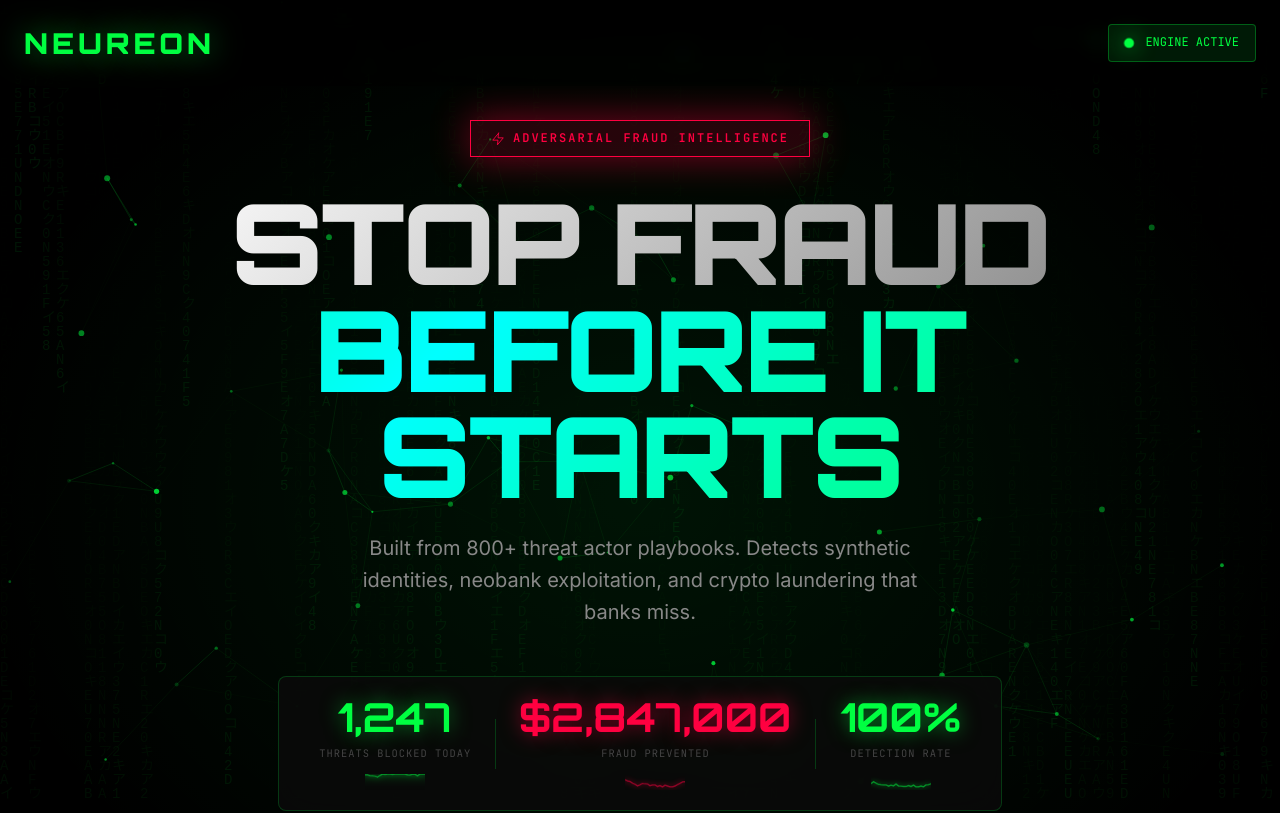
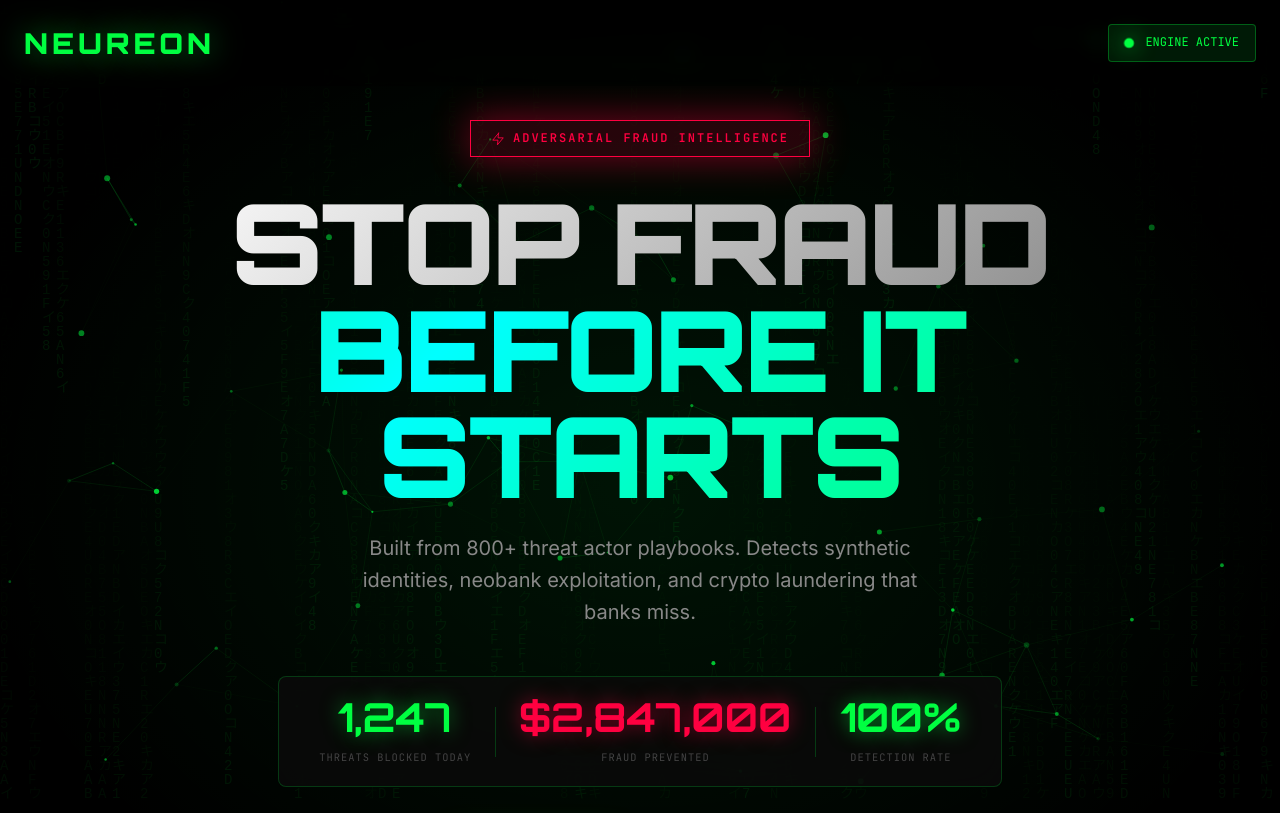
Before and after one commit to Starve-The-Banks/neureon-landing, a website: page index.html in a window 1280 px wide. Shown: the top 813 px of the page. Drawn offline with nearby package versions, Linux system fonts and the light colour scheme; animation ran at ten frames a second.

Commit message:
Remove sparklines - keep matrix rain + particle network

```diff
--- a/index.html
+++ b/index.html
@@ -271,17 +271,6 @@
 
         .counter-item {
             text-align: center;
-            display: flex;
-            flex-direction: column;
-            align-items: center;
-            gap: 8px;
-        }
-
-        .counter-sparkline {
-            width: 60px;
-            height: 16px;
-            opacity: 0.6;
-            margin-top: 4px;
         }
 
         .counter-number {
@@ -304,6 +293,7 @@
             color: var(--text-muted);
             text-transform: uppercase;
             letter-spacing: 1px;
+            margin-top: 12px;
         }
 
         .counter-divider {
@@ -1392,10 +1382,6 @@
                 font-size: 0.6rem;
             }
 
-            .counter-sparkline {
-                width: 50px;
-                height: 14px;
-            }
 
             .hero-cta {
                 flex-direction: column;
@@ -1667,24 +1653,21 @@
                     Built from 800+ threat actor playbooks. Detects synthetic identities, neobank exploitation, and crypto laundering that banks miss.
                 </p>
 
-                <!-- Live Threat Counter with Sparklines -->
+                <!-- Live Threat Counter -->
                 <div class="threat-counter">
                     <div class="counter-item">
                         <div class="counter-number" id="threats-blocked">0</div>
                         <div class="counter-label">Threats Blocked Today</div>
-                        <canvas class="counter-sparkline" id="sparkline-threats"></canvas>
                     </div>
                     <div class="counter-divider"></div>
                     <div class="counter-item">
                         <div class="counter-number red" id="money-saved">$0</div>
                         <div class="counter-label">Fraud Prevented</div>
-                        <canvas class="counter-sparkline" id="sparkline-money"></canvas>
                     </div>
                     <div class="counter-divider"></div>
                     <div class="counter-item">
                         <div class="counter-number" id="detection-rate">100%</div>
                         <div class="counter-label">Detection Rate</div>
-                        <canvas class="counter-sparkline" id="sparkline-rate"></canvas>
                     </div>
                 </div>
 
@@ -2181,72 +2164,6 @@
             requestAnimationFrame(animateNetwork);
         }
 
-        // ========== SPARKLINE ANIMATIONS ==========
-        class Sparkline {
-            constructor(canvasId, color) {
-                this.canvas = document.getElementById(canvasId);
-                if (!this.canvas) return;
-                this.ctx = this.canvas.getContext('2d');
-                this.color = color;
-                this.data = [];
-                this.maxPoints = 25;
-
-                this.canvas.width = 60;
-                this.canvas.height = 20;
-
-                for (let i = 0; i < this.maxPoints; i++) {
-                    this.data.push(Math.random() * 0.4 + 0.5);
-                }
-
-                this.animate();
-            }
-
-            animate() {
-                if (!this.canvas) return;
-
-                this.data.shift();
-                const lastVal = this.data[this.data.length - 1];
-                const newVal = Math.max(0.2, Math.min(1, lastVal + (Math.random() - 0.5) * 0.25));
-                this.data.push(newVal);
-
-                this.draw();
-                setTimeout(() => requestAnimationFrame(() => this.animate()), 120);
-            }
-
-            draw() {
-                const { ctx, canvas, data, color } = this;
-                ctx.clearRect(0, 0, canvas.width, canvas.height);
-
-                const w = canvas.width;
-                const h = canvas.height;
-                const step = w / (data.length - 1);
-
-                ctx.beginPath();
-                ctx.moveTo(0, h - data[0] * h);
-
-                for (let i = 1; i < data.length; i++) {
-                    ctx.lineTo(i * step, h - data[i] * h);
-                }
-
-                ctx.strokeStyle = color;
-                ctx.lineWidth = 1.5;
-                ctx.shadowColor = color;
-                ctx.shadowBlur = 6;
-                ctx.stroke();
-                ctx.shadowBlur = 0;
-
-                ctx.lineTo(w, h);
-                ctx.lineTo(0, h);
-                ctx.closePath();
-
-                const gradient = ctx.createLinearGradient(0, 0, 0, h);
-                gradient.addColorStop(0, color + '40');
-                gradient.addColorStop(1, 'transparent');
-                ctx.fillStyle = gradient;
-                ctx.fill();
-            }
-        }
-
         // ========== INIT BACKGROUND ANIMATIONS ==========
         const prefersReducedMotion = window.matchMedia('(prefers-reduced-motion: reduce)').matches;
 
@@ -2259,13 +2176,6 @@
             // Start particle network
             initNodes();
             animateNetwork();
-
-            // Start sparklines
-            setTimeout(() => {
-                new Sparkline('sparkline-threats', '#00ff41');
-                new Sparkline('sparkline-money', '#ff0040');
-                new Sparkline('sparkline-rate', '#00ff41');
-            }, 100);
         }
 
         // ========== GSAP SCROLL ANIMATIONS ==========
```
